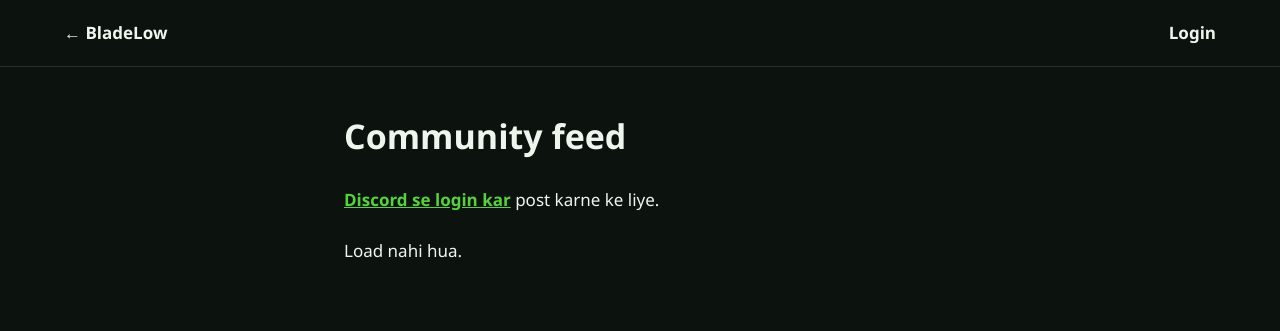
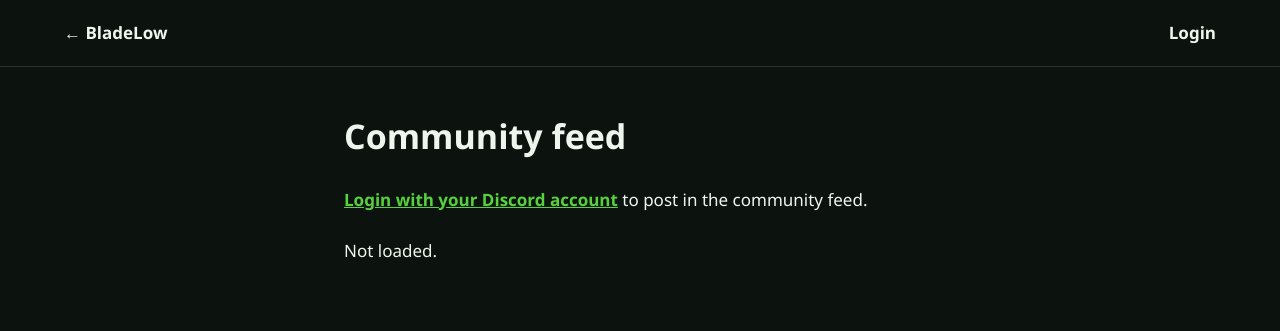
Before and after one commit to bladelow/bladelow.github.io, a plain HTML site: page community.html in a window 1280 px wide. Drawn offline with nearby package versions, Linux system fonts and the light colour scheme; no server answers.

Commit message:
Update community.html

```diff
--- a/community.html
+++ b/community.html
@@ -22,7 +22,7 @@ input,textarea{width:100%;padding:.7rem;background:var(--ink2);color:var(--ice);
   <input id="ti" maxlength="120" placeholder="Title"><textarea id="bo" rows="4" maxlength="3000" placeholder="Kuch share kar..."></textarea>
   <button class="btn" id="go">Post</button> <span id="msg"></span>
 </div>
-<p id="loginHint" hidden><a href="login.html" style="color:var(--edge);font-weight:700">Discord se login kar</a> post karne ke liye.</p>
+<p id="loginHint" hidden><a href="login.html" style="color:var(--edge);font-weight:700">Login with your Discord account</a> to post in the community feed.</p>
 <div id="feed" style="margin-top:1.5rem"></div>
 </main>
 <script src="https://cdn.jsdelivr.net/npm/@supabase/supabase-js@2.45.4/dist/umd/supabase.js"></script>
@@ -36,7 +36,7 @@ input,textarea{width:100%;padding:.7rem;background:var(--ink2);color:var(--ice);
   async function load(){
     const {data,error}=await s.from("posts").select("*, profiles(username,avatar)").order("created_at",{ascending:false}).limit(50);
     const f=$("feed"); f.textContent="";
-    if(error||!data.length){f.textContent=error?"Load nahi hua.":"Abhi koi post nahi. Pehla tu daal!";return}
+    if(error||!data.length){f.textContent=error?"Not loaded.":"Not post here, become the first";return}
     data.forEach(x=>{
       const c=document.createElement("article");c.className="post";
       const m=document.createElement("div");m.className="meta";
```
